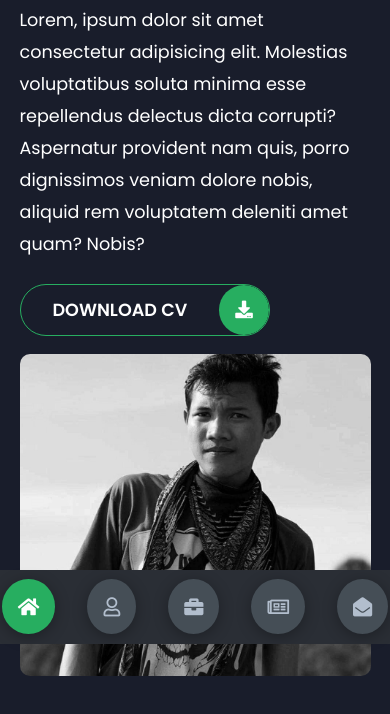
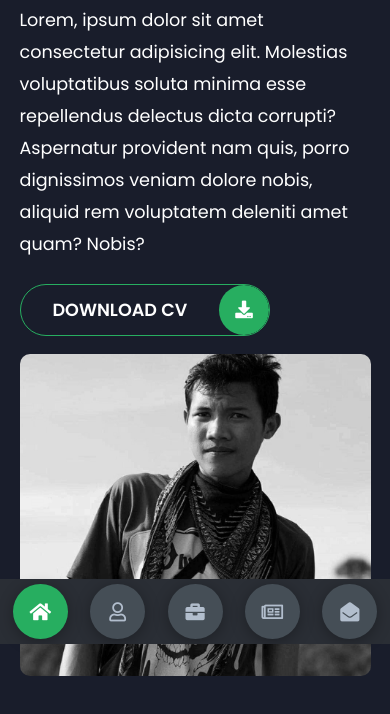
Before and after one commit to djanoer/portfolio-web-darkgreen, a plain HTML site: page index.html in a window 390 px wide. Shown: the part 200-914 px from the top of the page. Drawn offline with Linux system fonts and the light colour scheme.

Commit message:
update controls

```diff
--- a/styles/_media.scss
+++ b/styles/_media.scss
@@ -211,7 +211,7 @@
         width: 100%;
         background-color: var(--color-grey-5);
         .control{
-            margin: .6rem 1rem !important;
+            margin: .3rem .7rem !important;
         }
     }
 }
```
Also changed, not shown: styles/styles.css, 1 other file.
